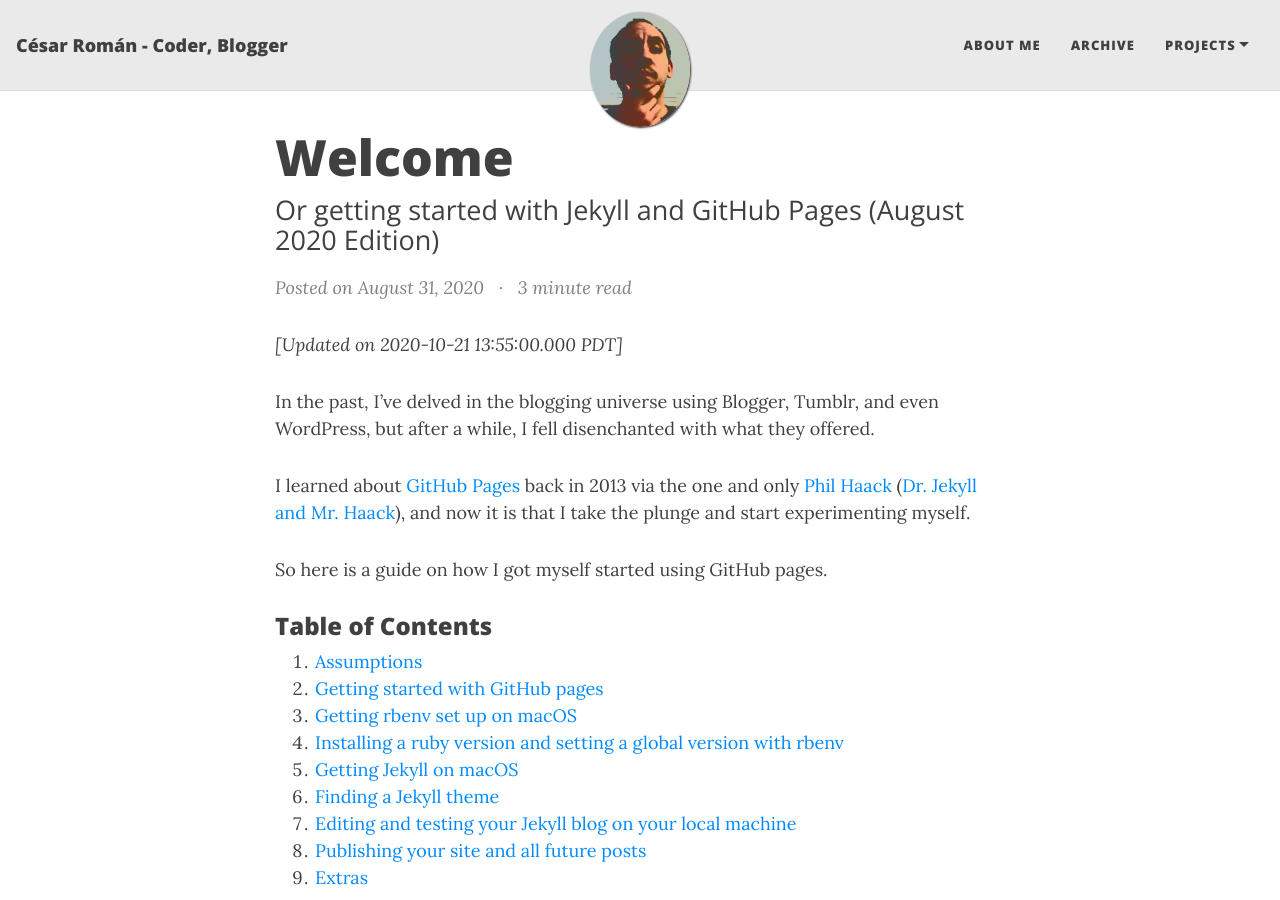
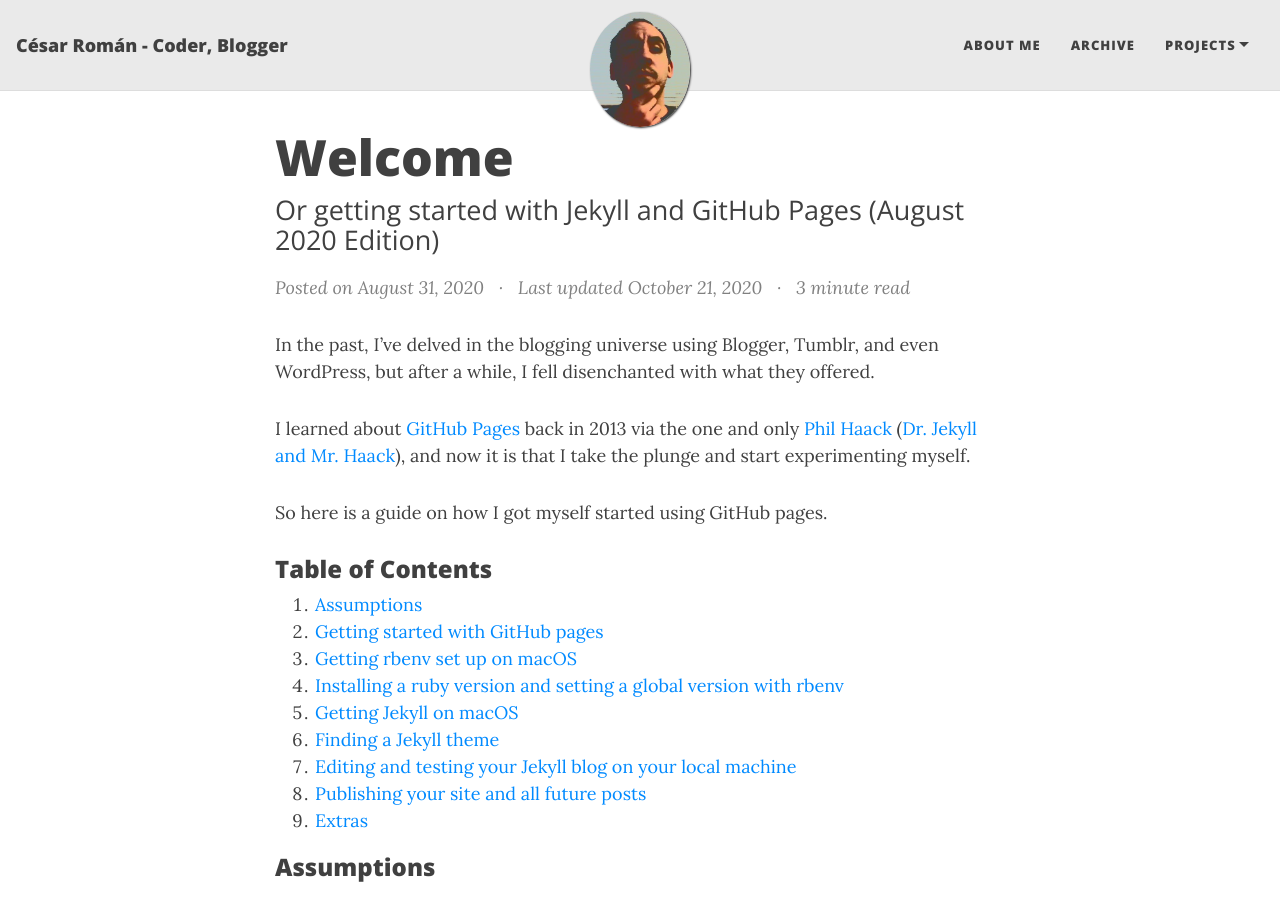
Before and after one commit to cesarcoatl/cesarcoatl.github.io, a Jekyll site: the page built from _posts/2020-08-31-welcome.md, in a window 1280 px wide and 900 px high. Built offline with Jekyll 4.4.1, drawn with Linux system fonts in a browser that asks for light colours; nearby versions of some CDN libraries; comment, search, counter and statistics services are not loaded.

Commit message:
Using last-updated parameter

```diff
--- a/_posts/2020-08-31-welcome.md
+++ b/_posts/2020-08-31-welcome.md
@@ -3,10 +3,8 @@ layout: post
 title: Welcome
 subtitle: Or getting started with Jekyll and GitHub Pages (August 2020 Edition)
 tags: [github, github-pages, guide, jekyll, macos, vscode]
-edited: 2020-10-21 13:55 -0700
+last-updated: 2020-10-21 13:55 -0700
 ---
-*[Updated on {{ page.edited | date: "%Y-%m-%d %H:%M:%S.%L %Z" }}]*
-
 In the past, I've delved in the blogging universe using Blogger, Tumblr, and even WordPress, but after a while, I fell disenchanted with what they offered.
 
 I learned about [GitHub Pages](https://pages.github.com/){:target="_blank"} back in 2013 via the one and only [Phil Haack](https://twitter.com/haacked){:target="_blank"} ([Dr. Jekyll and Mr. Haack](https://haacked.com/archive/2013/12/02/dr-jekyll-and-mr-haack/){:target="_blank"}), and now it is that I take the plunge and start experimenting myself.
```
